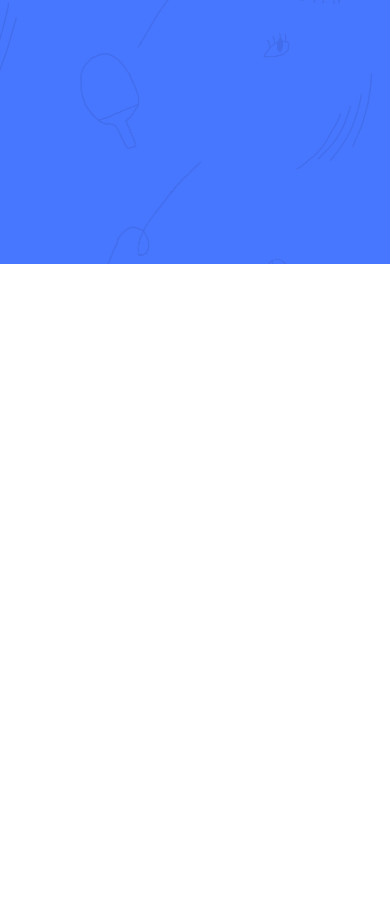
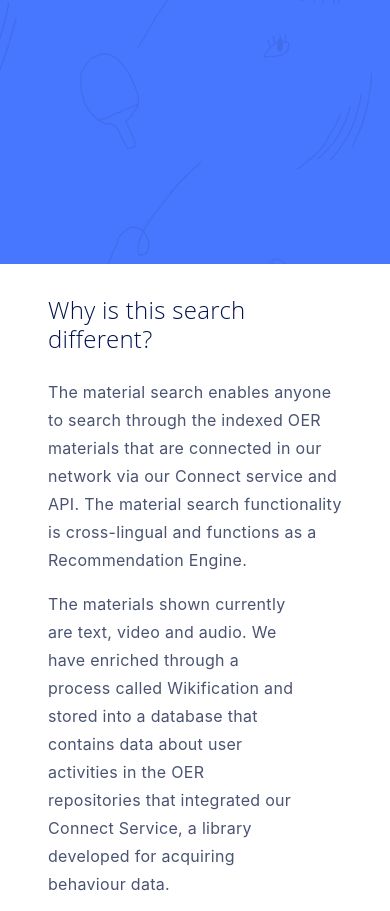
Before and after one commit to X5GON/discovery-ui, a Gatsby site: page / in a window 390 px wide. Shown: the part 580-1491 px from the top of the page. Before the commit the page ends 844 px from the top, so only its background shows below. Built offline with nearby package versions, Linux system fonts and the light colour scheme; Gatsby itself is replaced by a stand-in of ours.

Commit message:
mobile fix

```diff
--- a/src/pages/index.js
+++ b/src/pages/index.js
@@ -88,7 +88,7 @@ const IndexPage = () => {
 
   const About = () => {
     return (
-      <div className="maxer-880 mx-auto p-64 text-purple px-5 d-none d-sm-block">
+      <div className="maxer-880 mx-auto p-64 text-purple px-5">
         <h4 className="mb-4">Why is this search different?</h4>
 
         <p className="search-description">
```
